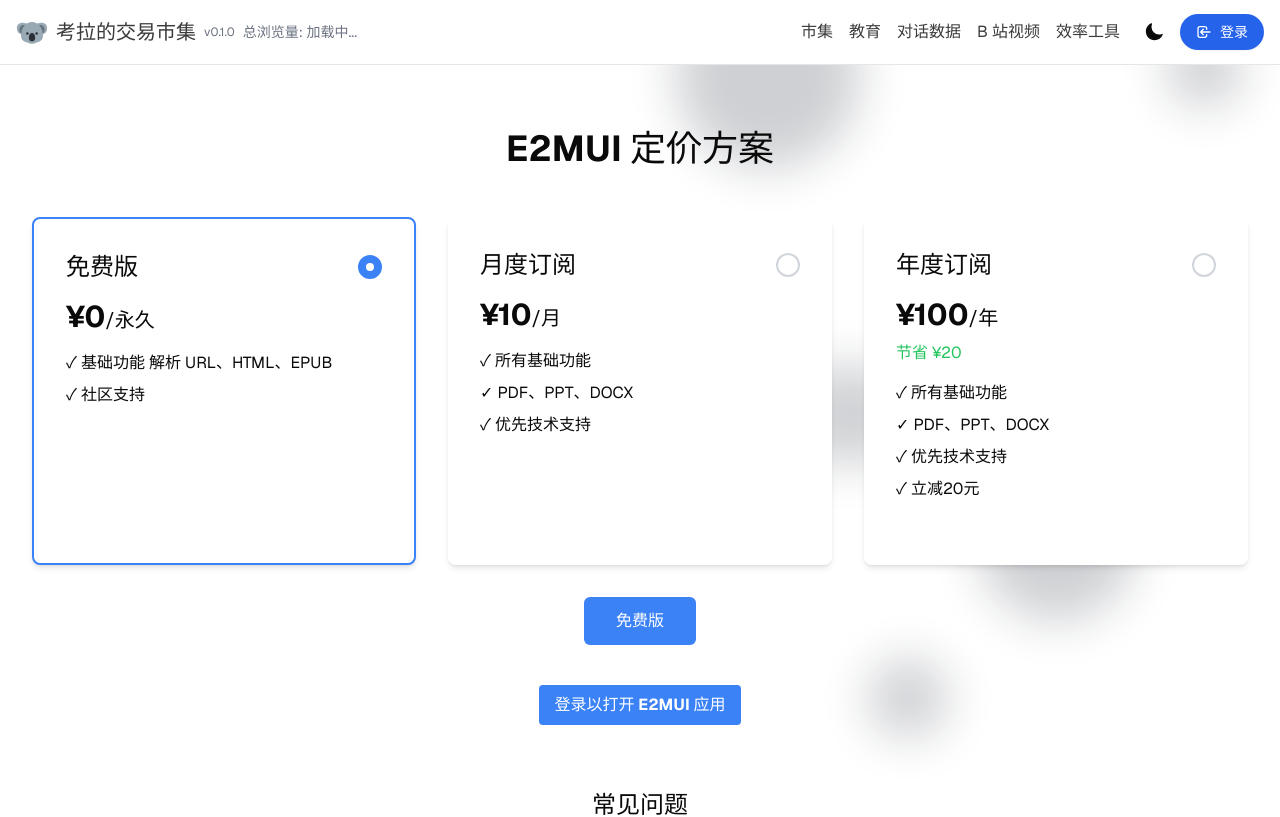
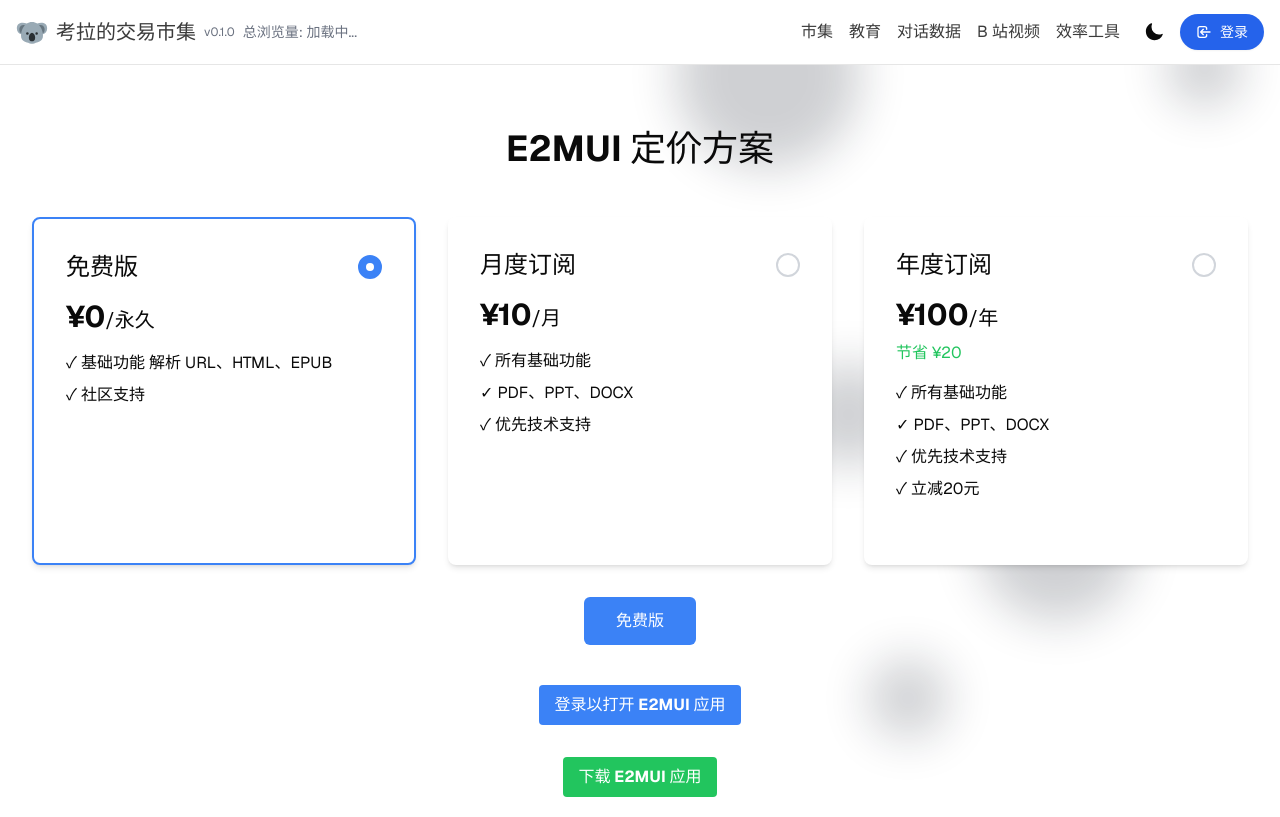
Before and after one commit to hfyydd/agent-app, a Next.js app: page /e2mui in a window 1280 px wide. Shown: the top 817 px of the page. Built offline with nearby package versions, Linux system fonts and the light colour scheme; no server answers; the database is empty.

Commit message:
增加下载链接

```diff
--- a/app/e2mui/page.tsx
+++ b/app/e2mui/page.tsx
@@ -110,7 +110,7 @@
         });
 
       if (insertError) {
-        console.error('插入订单记录失败:', insertError);
+        console.error('��入订单记录失败:', insertError);
       } else {
         //插入订单成功
         //展示微信支付二维码图片
@@ -337,6 +337,19 @@
         >
           {user ? '打开 E2MUI 应用' : '登录以打开 E2MUI 应用'}
         </button>
+
+        {/* 新增下载按钮 */}
+        <p className="mt-4 text-sm text-gray-600">
+
+          </p>
+        <a
+          href="https://github.com/hfyydd/e2mui/releases/tag/v1.0"
+          target="_blank"
+          rel="noopener noreferrer"
+          className="mt-4 inline-block bg-green-500 hover:bg-green-600 text-white font-bold py-2 px-4 rounded"
+        >
+          下载 E2MUI 应用
+        </a>
       </div>
 
       <div className="mt-16">
```
